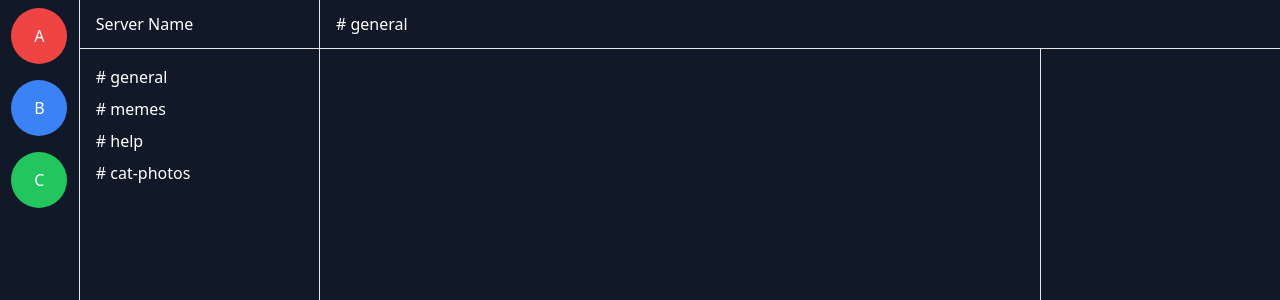
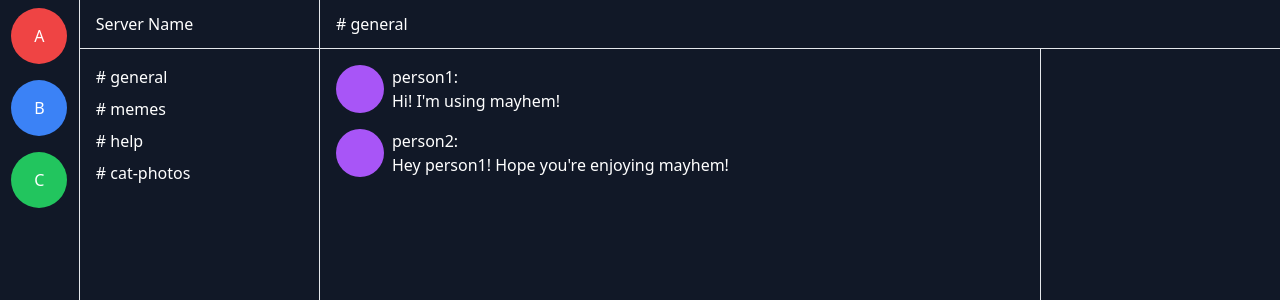
Before and after one commit to arnavb/mayhem, a Next.js app in the folder client/: page / in a window 1280 px wide. Shown: the top 300 px of the page. Built offline with nearby package versions, Linux system fonts and the light colour scheme.

Commit message:
Develop framework for messaging portion of app

```diff
--- a/client/src/app/components/MessageContainer.tsx
+++ b/client/src/app/components/MessageContainer.tsx
@@ -1,5 +1,46 @@
+interface MessageObject {
+  id: number;
+  sender: string;
+  message: string;
+}
+
+interface MessageProps {
+  obj: MessageObject;
+}
+
+const messages: MessageObject[] = [
+  {
+    id: 1,
+    sender: "person1",
+    message: "Hi! I'm using mayhem!",
+  },
+  {
+    id: 2,
+    sender: "person2",
+    message: "Hey person1! Hope you're enjoying mayhem!",
+  },
+];
+
+const Message = ({ obj }: MessageProps) => {
+  return (
+    <div className="m-4 flex">
+      <div className="mr-2 aspect-square h-12 w-12 rounded-full bg-purple-500"></div>
+      <div>
+        <div className="pr-2">{obj.sender}:</div>
+        <div>{obj.message}</div>
+      </div>
+    </div>
+  );
+};
+
 const MessageContainer = () => {
-  return <div className="w-3/4"></div>;
+  return (
+    <div className="w-3/4">
+      {messages.map((message) => (
+        <Message key={message.id} obj={message} />
+      ))}
+    </div>
+  );
 };
 
 export default MessageContainer;
```
